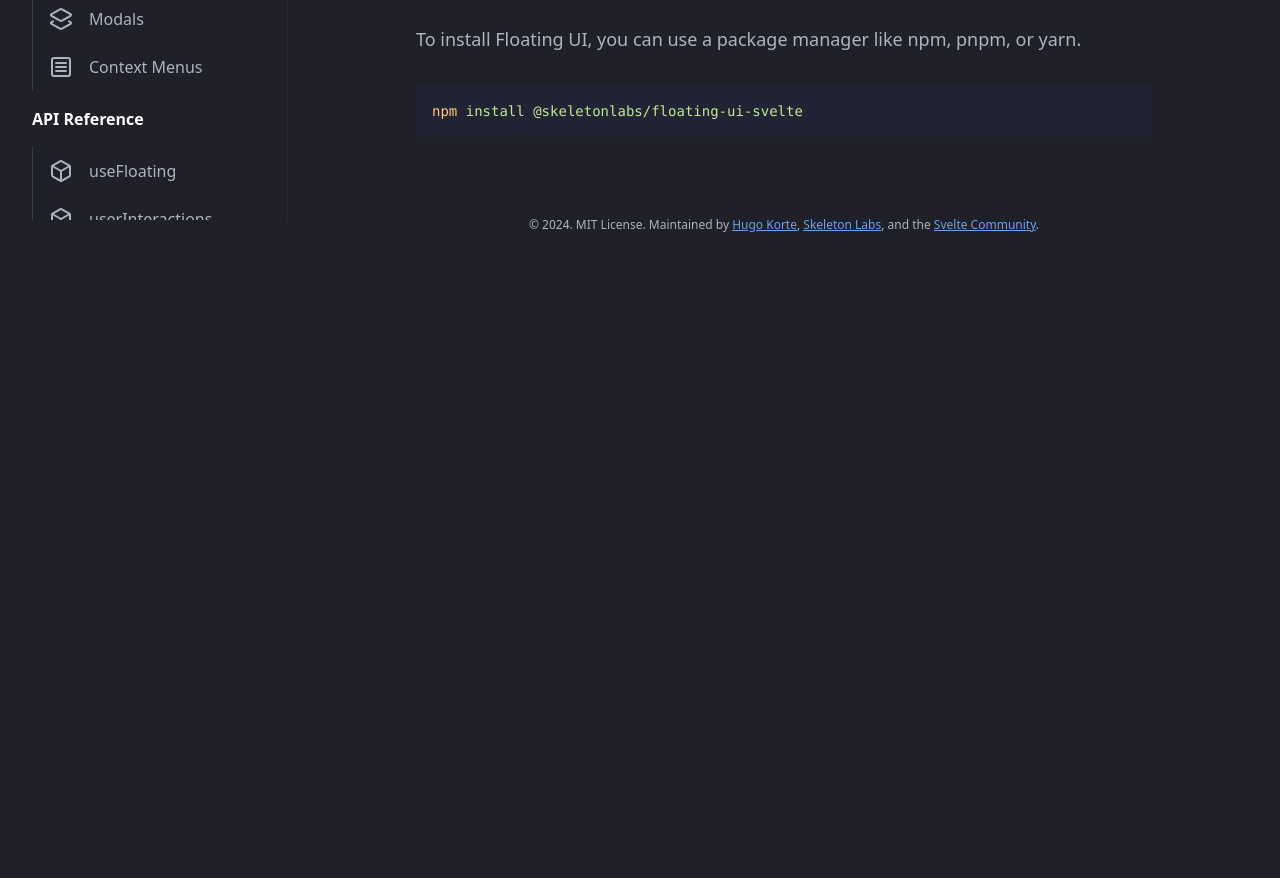
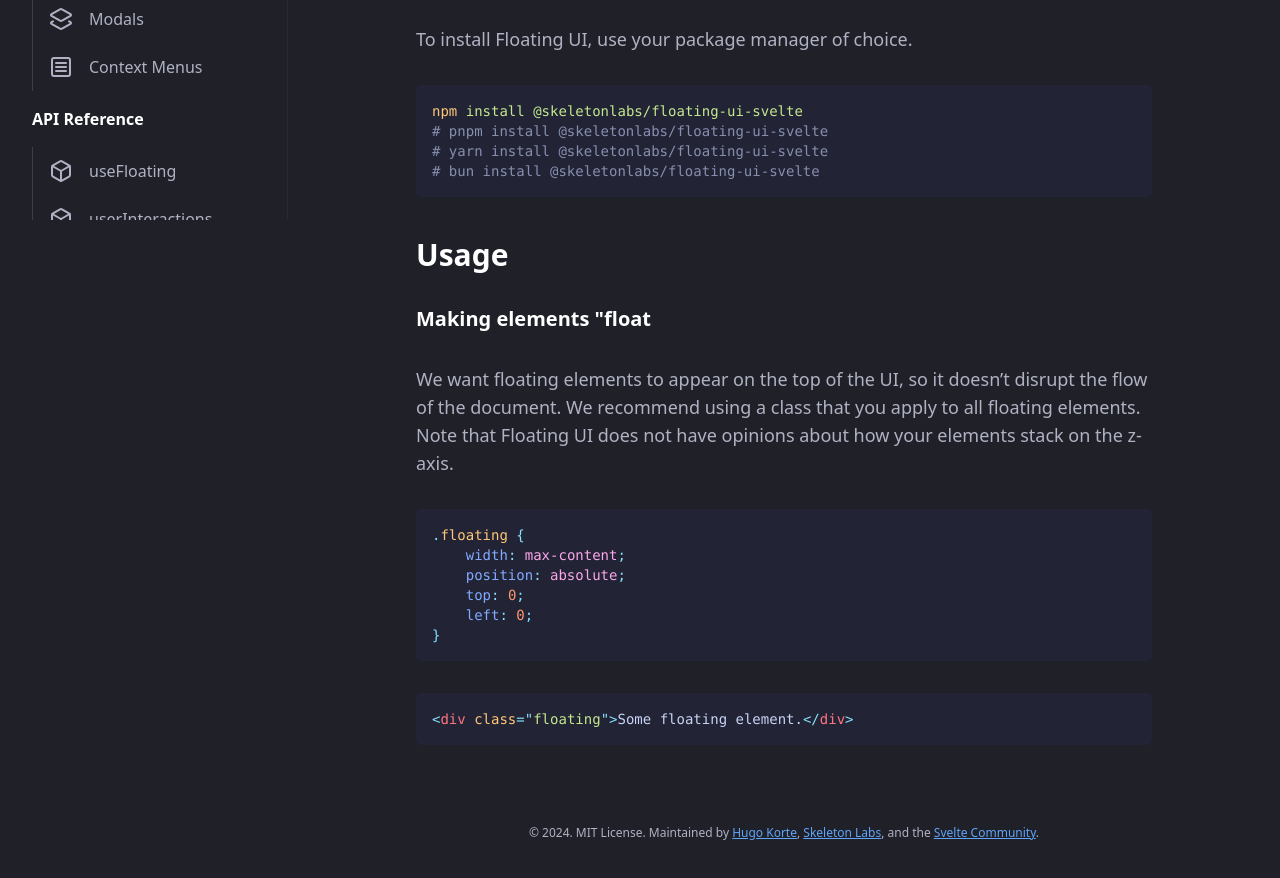
Before and after one commit to skeletonlabs/floating-ui-svelte, a SvelteKit app: page /docs/getting-started in a window 1280 px wide. Shown: the part 580-1458 px from the top of the page. Before the commit the page ends 853 px from the top, so only its background shows below. Built offline with nearby package versions, Linux system fonts and the light colour scheme.

Commit message:
Getting Started page ready

```diff
--- a/src/routes/(inner)/docs/getting-started/+page.svelte
+++ b/src/routes/(inner)/docs/getting-started/+page.svelte
@@ -22,7 +22,37 @@
 	<!-- Install -->
 	<section class="space-y-8">
 		<h2 class="h2">Install</h2>
-		<p>To install Floating UI, you can use a package manager like npm, pnpm, or yarn.</p>
-		<CodeBlock lang="bash" code={`npm install @skeletonlabs/floating-ui-svelte`} />
+		<p>To install Floating UI, use your package manager of choice.</p>
+		<CodeBlock
+			lang="bash"
+			code={`
+npm install @skeletonlabs/floating-ui-svelte
+# pnpm install @skeletonlabs/floating-ui-svelte
+# yarn install @skeletonlabs/floating-ui-svelte
+# bun install @skeletonlabs/floating-ui-svelte
+		`}
+		/>
+	</section>
+	<!-- Usage -->
+	<section class="space-y-8">
+		<h2 class="h2">Usage</h2>
+		<h3 class="h3">Making elements "float</h3>
+		<p>
+			We want floating elements to appear on the top of the UI, so it doesn’t disrupt the flow of
+			the document. We recommend using a class that you apply to all floating elements. Note that
+			Floating UI does not have opinions about how your elements stack on the z-axis.
+		</p>
+		<CodeBlock
+			lang="css"
+			code={`
+.floating {
+	width: max-content;
+	position: absolute;
+	top: 0;
+	left: 0;
+}
+		`}
+		/>
+		<CodeBlock lang="html" code={`<div class="floating">Some floating element.</div>`} />
 	</section>
 </div>
```
